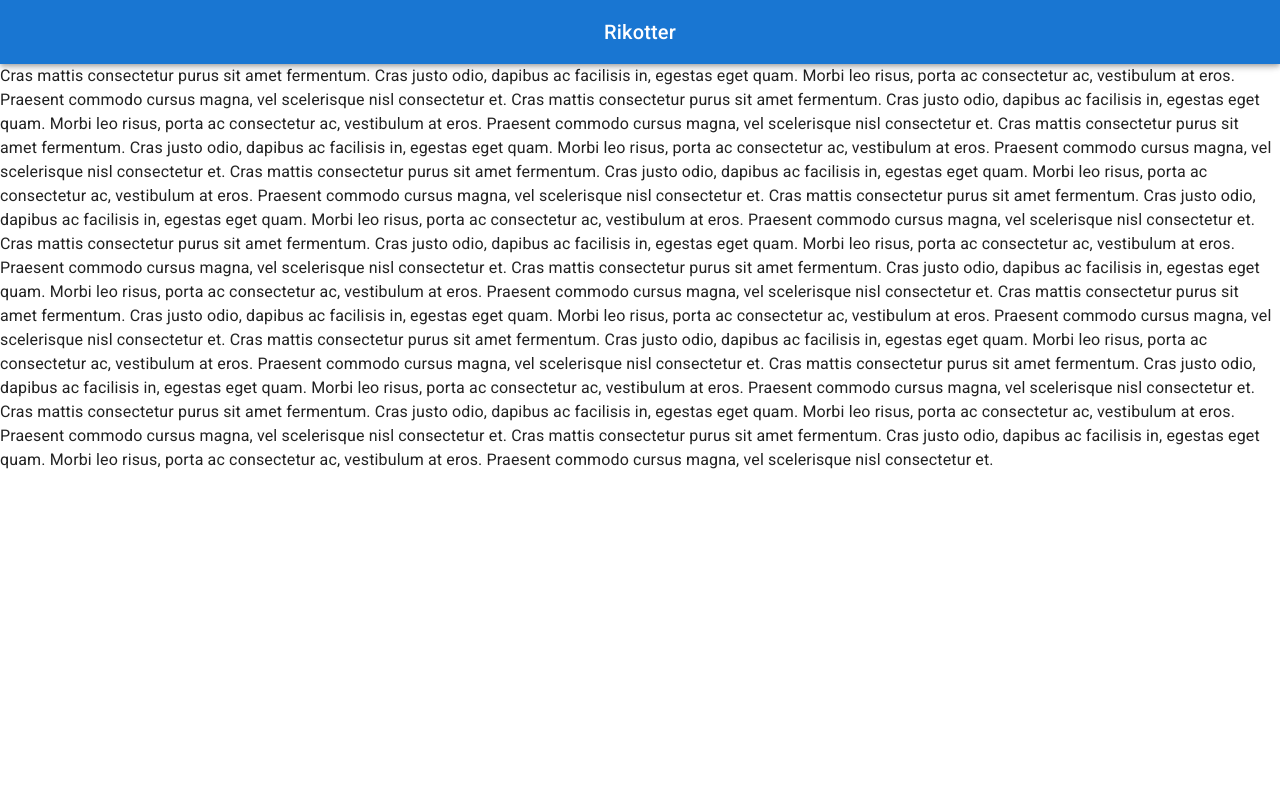
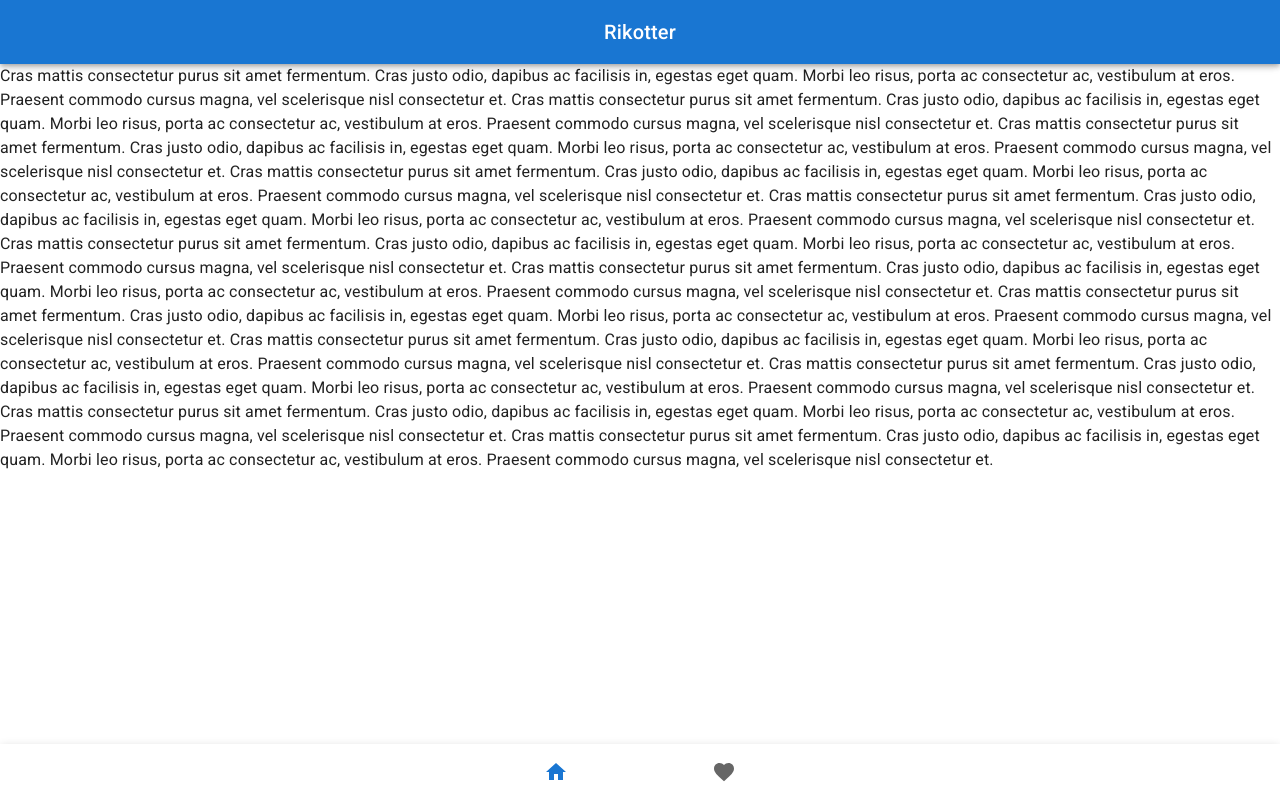
Before and after one commit to xmitoux/rikottar, a Next.js app: page /mui-test in a window 1280 px wide. Built offline with nearby package versions, Linux system fonts and the light colour scheme.

Commit message:
BottomNavigationを作成した

```diff
--- /dev/null
+++ b/components/bottom-navigation.tsx
@@ -0,0 +1,28 @@
+import * as React from 'react';
+import BottomNavigation from '@mui/material/BottomNavigation';
+import BottomNavigationAction from '@mui/material/BottomNavigationAction';
+import FavoriteIcon from '@mui/icons-material/Favorite';
+import HomeIcon from '@mui/icons-material/Home';
+import Paper from '@mui/material/Paper';
+
+export default function FixedBottomNavigation() {
+  const [value, setValue] = React.useState(0);
+
+  return (
+    <Paper
+      sx={{ position: 'fixed', bottom: 0, left: 0, right: 0 }}
+      elevation={3}
+    >
+      <BottomNavigation
+        showLabels
+        value={value}
+        onChange={(_, newValue) => {
+          setValue(newValue);
+        }}
+      >
+        <BottomNavigationAction icon={<HomeIcon />} />
+        <BottomNavigationAction icon={<FavoriteIcon />} />
+      </BottomNavigation>
+    </Paper>
+  );
+}
--- a/package.json
+++ b/package.json
@@ -10,6 +10,7 @@
   "dependencies": {
     "@emotion/react": "^11.5.0",
     "@emotion/styled": "^11.3.0",
+    "@mui/icons-material": "^5.0.5",
     "@mui/material": "^5.0.6",
     "next": "12.0.2",
     "react": "17.0.2",
--- a/pages/_document.tsx
+++ b/pages/_document.tsx
@@ -12,10 +12,6 @@ export default class MyDocument extends Document {
             rel="stylesheet"
             href="https://fonts.googleapis.com/css?family=Roboto:300,400,500,700&display=swap"
           />
-          <link
-            rel="stylesheet"
-            href="https://fonts.googleapis.com/icon?family=Material+Icons"
-          />
         </Head>
         <body>
           <Main />
--- a/pages/mui-test/index.tsx
+++ b/pages/mui-test/index.tsx
@@ -1,4 +1,5 @@
 import AppBar from '../../components/hide-appbar';
+import BottomNavigation from '../../components/bottom-navigation';
 
 export default function MuiTest() {
   return (
@@ -14,6 +15,7 @@ Praesent commodo cursus magna, vel scelerisque nisl consectetur et.`
           )
           .join('\n')}
       </div>
+      <BottomNavigation />
     </div>
   );
 }
```
Also changed, not shown: 1 other file (tests, documents, lock files or other folders).
